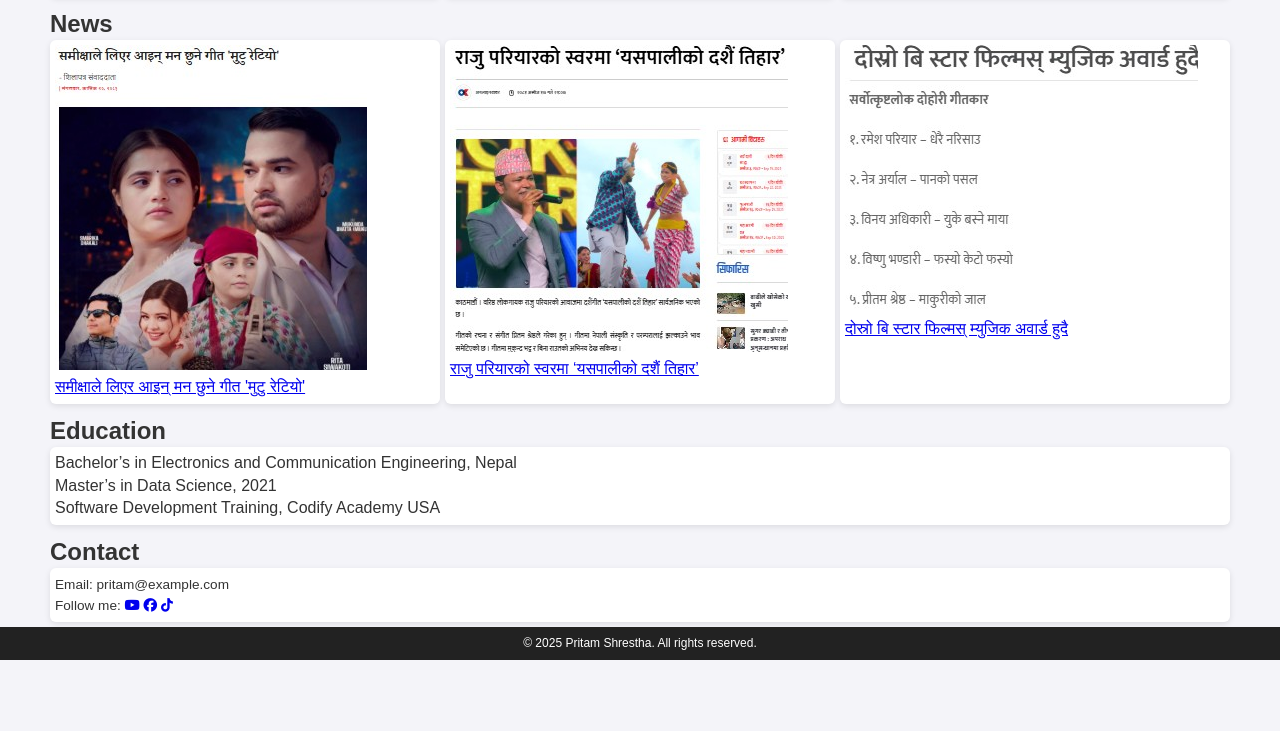
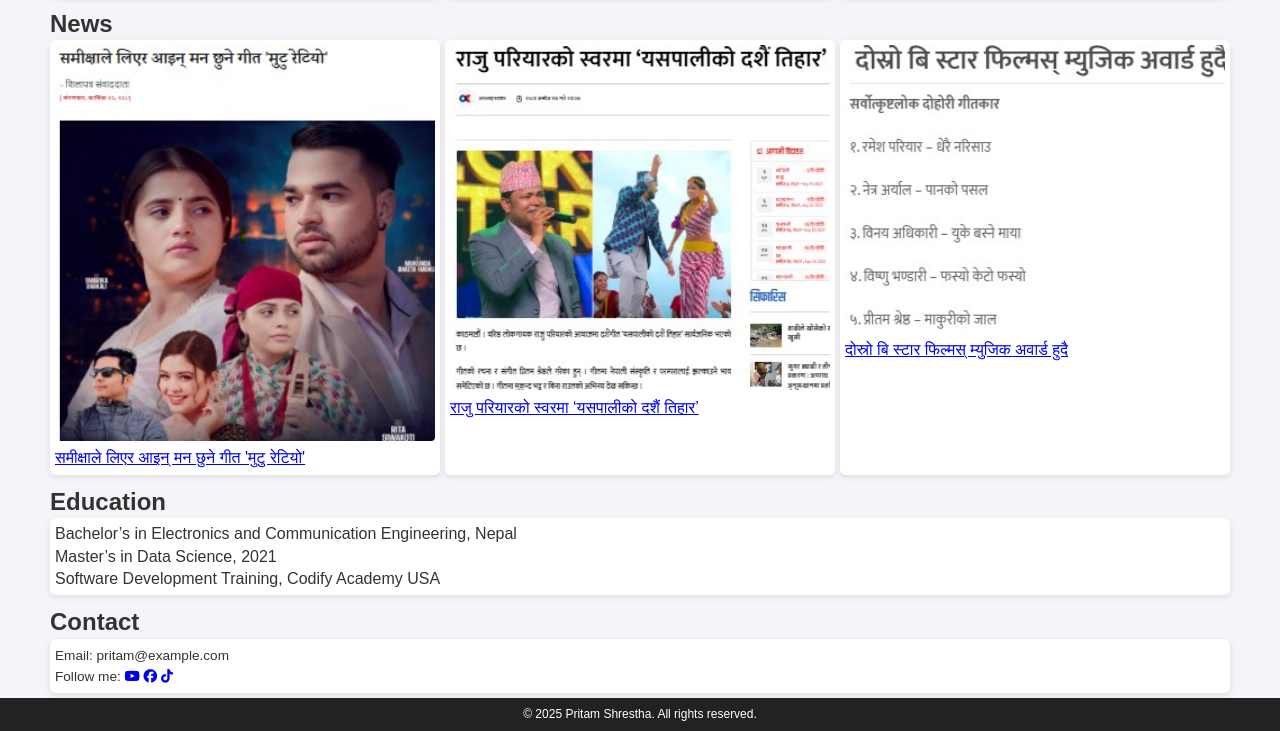
Before and after one commit to pritamshrestha/Music-Portfolio, a plain HTML site: page index.html in a window 1280 px wide. Shown: the part 973-1704 px from the top of the page. Before the commit the page ends 1633 px from the top, so only its background shows below. Drawn offline with Linux system fonts and the light colour scheme.

Commit message:
Update index.html

```diff
--- a/index.html
+++ b/index.html
@@ -87,6 +87,13 @@
     /* News Grid */
     .news-grid {display:grid; grid-template-columns: repeat(auto-fit, minmax(150px,1fr)); gap:5px;}
     .news-card {background:#fff; padding:5px; border-radius:6px; box-shadow:0 2px 6px rgba(0,0,0,0.1);}
+    /* Responsive Image*/
+    .news-card img {
+      width: 100%;      /* full width of card */
+      height: auto;     /* auto height to maintain aspect ratio */
+      object-fit: cover;
+      border-radius: 4px;
+    }
 
     .education, .contact {background:#fff; padding:5px; border-radius:6px; box-shadow:0 2px 6px rgba(0,0,0,0.1);}
     .contact p {margin:2px 0; font-size:0.85rem;}
```
